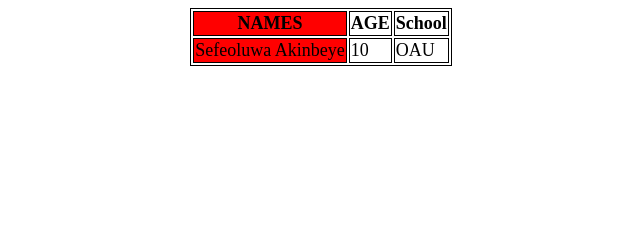
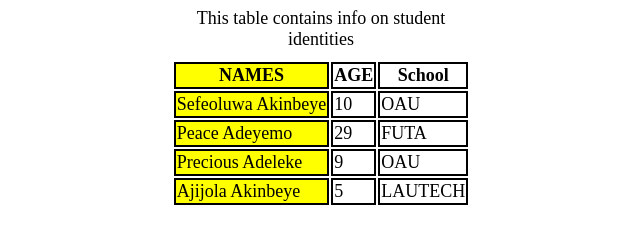
Before and after one commit to sefeoluwa/learningTests, a plain HTML site: page index.html in a window 1280 px wide. Shown: the whole page, without its empty margins (319-959 px from the left). Drawn offline with Linux system fonts and the light colour scheme.

Commit message:
caption tag test

```diff
--- a/index.html
+++ b/index.html
@@ -9,13 +9,9 @@
 </head>
 <body>
     <table>
+        <caption>This table contains info on student identities</caption>
         <colgroup>
-        <col style="background: red"/>
-        <col/>
-        </colgroup>
-        <colgroup>
-            <col />
-            <col style="background-color: yellow" />
+            <col style="background-color: yellow" span="1" />
           </colgroup>
         <tr>
             <th>NAMES</th>
@@ -27,6 +23,21 @@
             <td>10</td>
             <td>OAU</td>
         </tr>
+        <tr>
+            <td>Peace Adeyemo</td>
+            <td>29</td>
+            <td>FUTA</td>
+        </tr>
+        <tr>
+            <td>Precious Adeleke</td>
+            <td>9</td>
+            <td>OAU</td>
+        </tr>
+        <tr>
+            <td>Ajijola Akinbeye</td>
+            <td>5</td>
+            <td>LAUTECH</td>
+        </tr>
     </table>
 </body>
 </html>
--- a/style.css
+++ b/style.css
@@ -1,5 +1,10 @@
-table, th, td{
-     border: 1px solid black;
+ th, td{
+     border: 2px solid black;
+
+}
+
+table{
+    padding:10px;
 }
 
 body{
```
